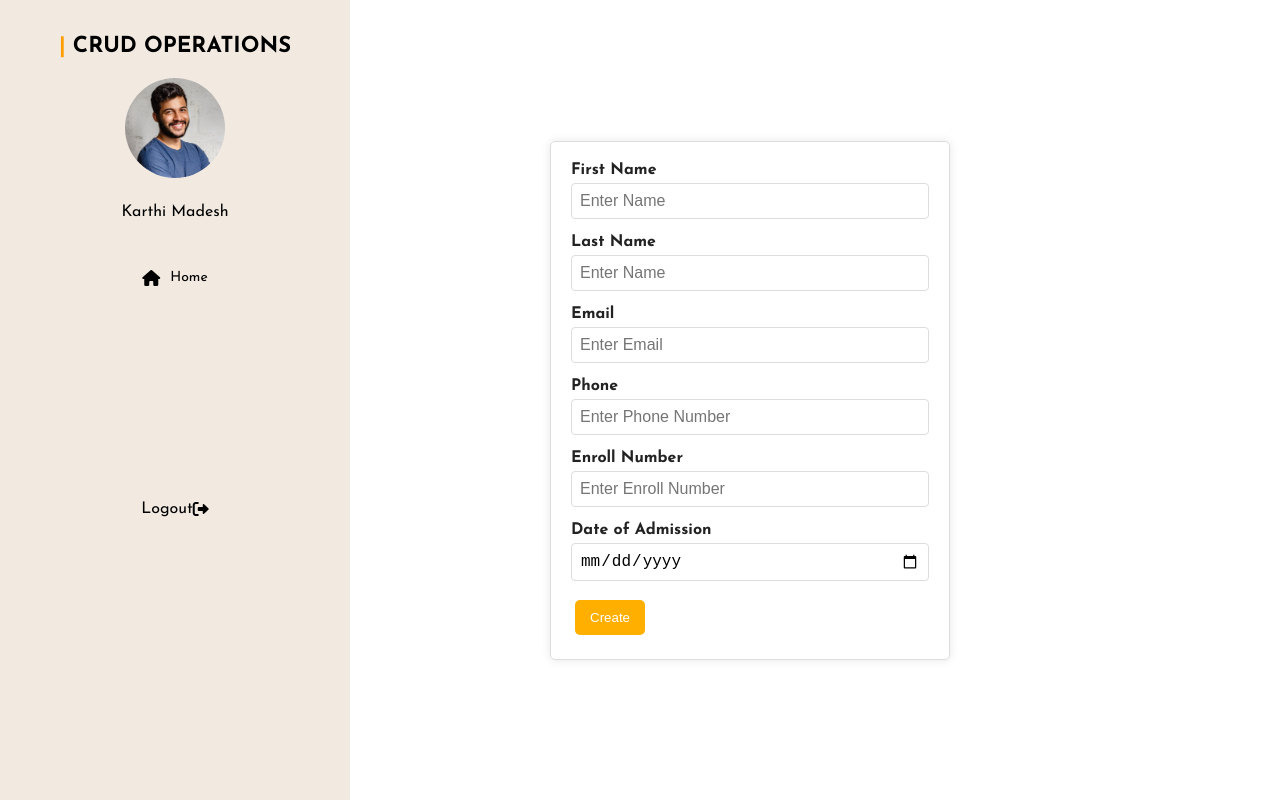
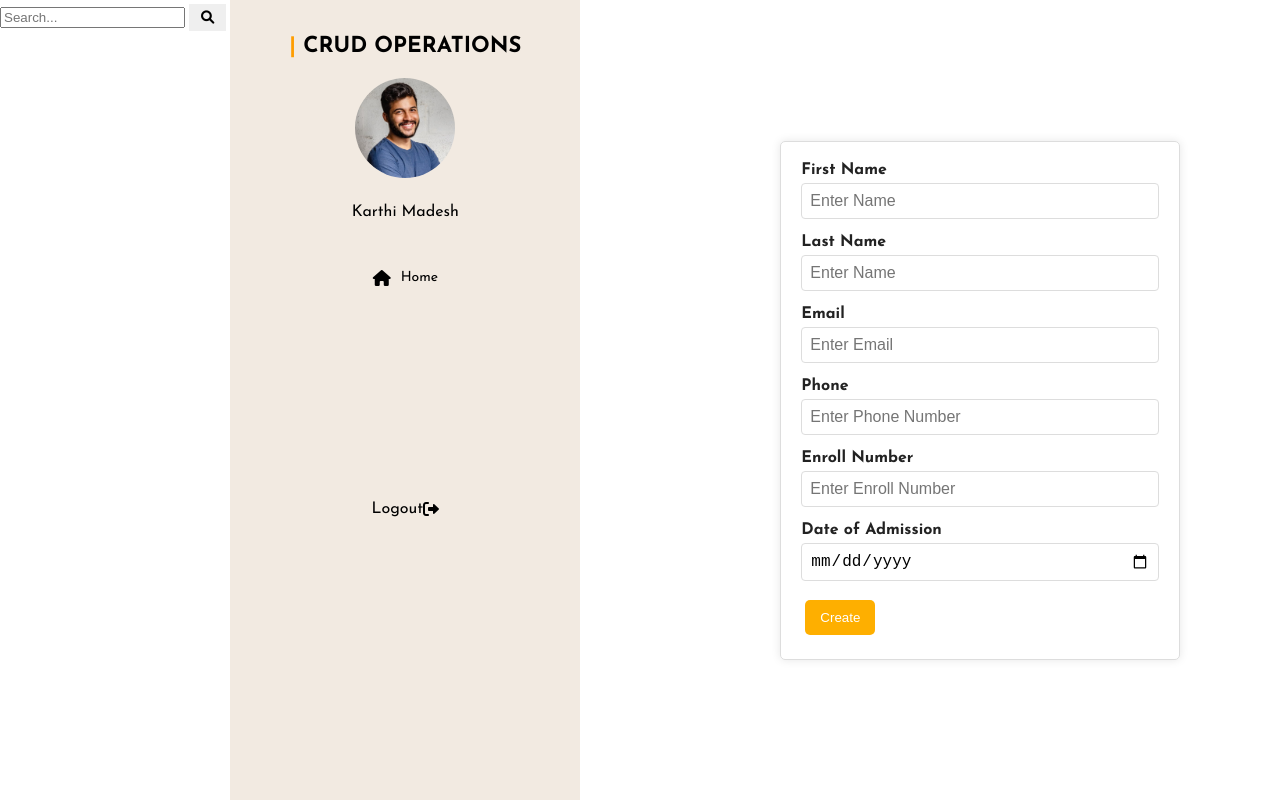
Before and after one commit to moadhamousti/Crud, a React (Create React App) app in the folder client/: page /create in a window 1280 px wide. Built offline with nearby package versions, Linux system fonts and the light colour scheme.

Commit message:
Update CreateUser.js

```diff
--- a/client/src/CreateUser.js
+++ b/client/src/CreateUser.js
@@ -2,6 +2,7 @@ import React, { useState } from 'react'
 import axios from 'axios'
 import { useNavigate } from 'react-router-dom'
 import photo from './images/photo.png';
+import { Link } from 'react-router-dom';
 
 
 
@@ -28,16 +29,20 @@ export default function CreateUser() {
 
   return (
     <div className="container">
+      <div class="search-bar">
+        <input type="text" placeholder="Search..." />
+        <button><i class="fas fa-search"></i></button>
+      </div>
       <div className="sidebar">
         <h1> <span>|</span> CRUD OPERATIONS</h1>
         <div className="image-container">
           <img src={photo} alt="Admin Image" />
         </div>
         <p>Karthi Madesh</p>
-        <div to="/" className="icon-container">
-          <i className="fas fa-home"></i>
+        <Link to="/" className="icon-container">
+          <i class="fas fa-home"></i>
           <span>Home</span>
-        </div>
+        </Link>
         <div to="/login" className="icon-container-1">
           <span>Logout </span>
           <i className="fas fa-sign-out-alt"></i>
```
